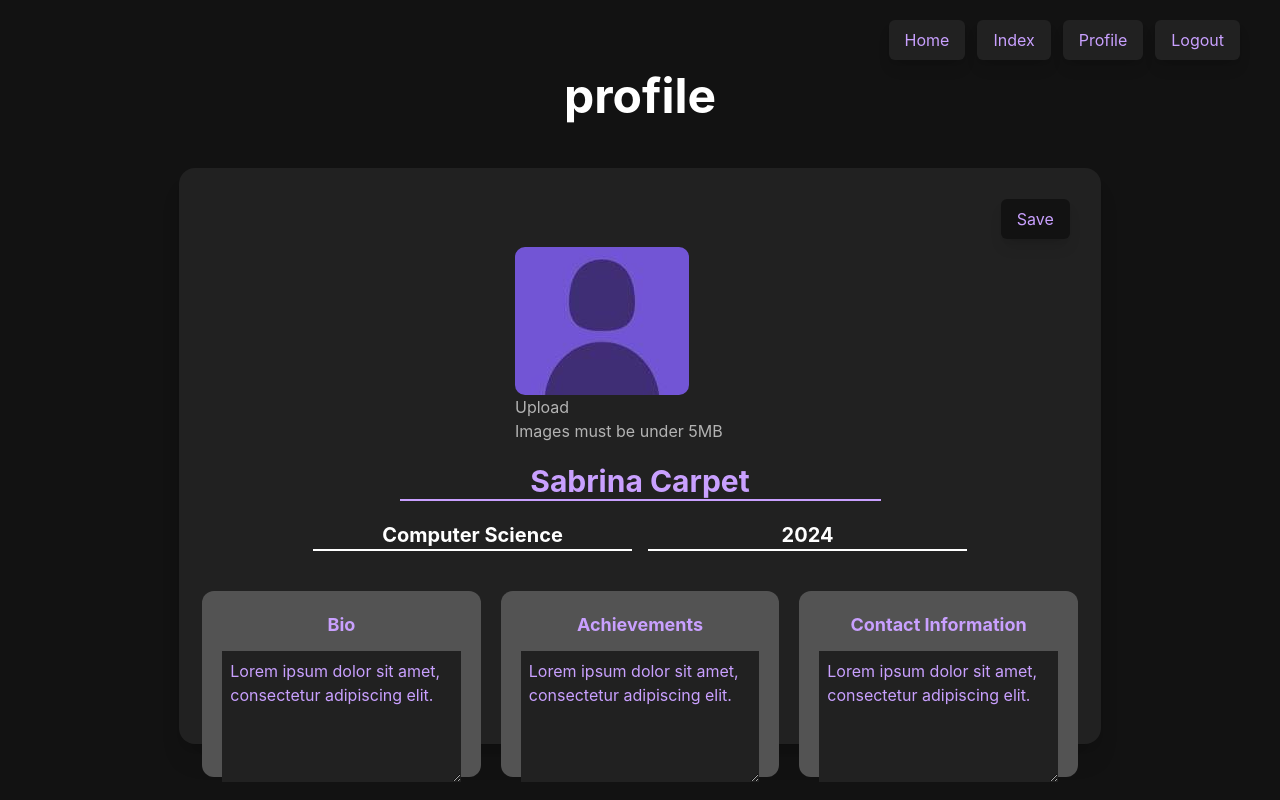
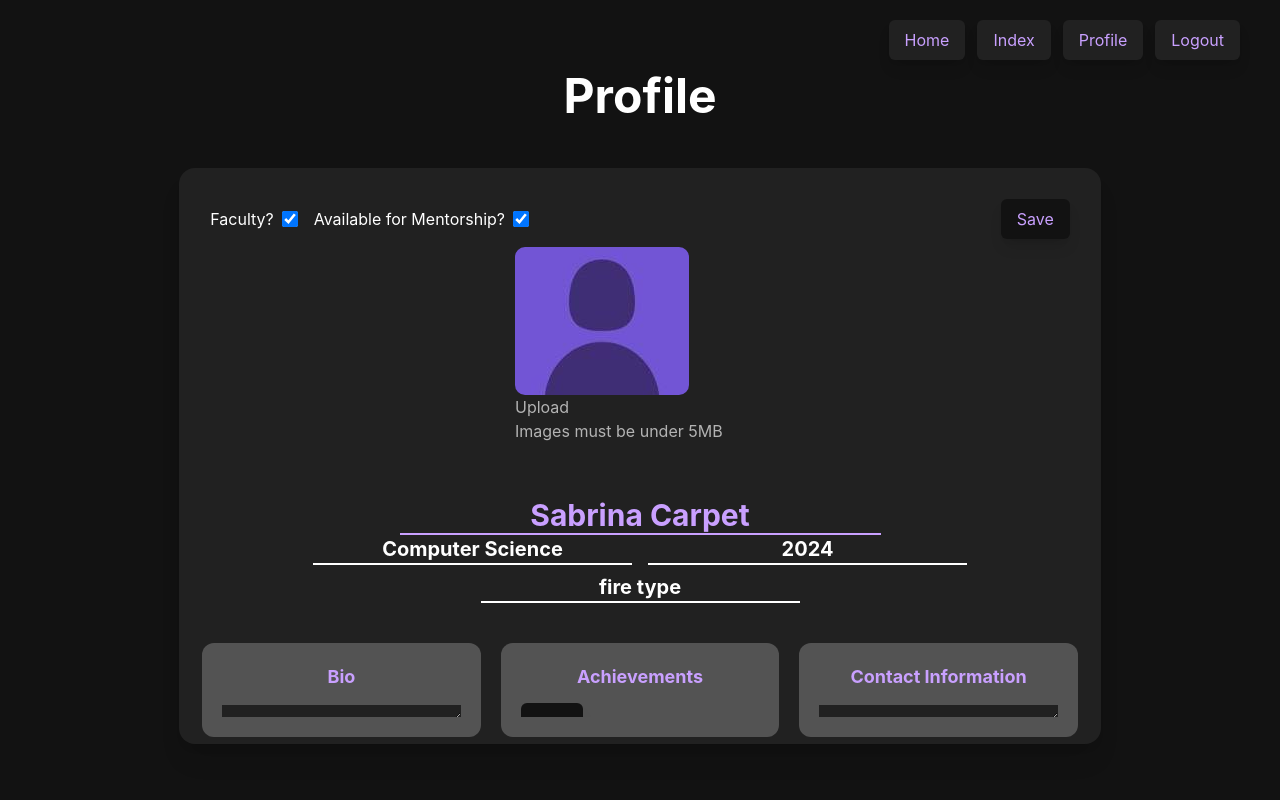
Before and after one commit to jxhnmo/SlingHealthAlumniTracker, a Next.js app in the folder frontend/: page /profile in a window 1280 px wide. Both pictures are taken after a click on the button "Edit". Built offline with nearby package versions, Linux system fonts and the light colour scheme.

Commit message:
- updated achievements to be selectable and list - scrollable sections - team type - faculty check and label - mentorship check and label - fixed lots of ui border overflow issues

```diff
--- a/frontend/src/pages/profile.tsx
+++ b/frontend/src/pages/profile.tsx
@@ -1,5 +1,13 @@
 import React from "react";
 import Link from "next/link";
+
+interface Achievement {
+  id: string;
+  type: "Pitches" | "Grants" | "Accelerator" | "Other Achievements";
+  name: string;
+  description: string;
+  checked: boolean;
+}
 
 interface User {
   id: string; // unique user id
@@ -7,9 +15,12 @@ interface User {
   name: string;
   year: string;
   major: string;
+  team_area?: string;
   bio?: string;
-  achievements?: string;
+  achievements?: Achievement[];
   contact?: string;
+  faculty?: boolean;
+  mentorship?: boolean;
 }
 
 const Profile: React.FC = () => {
@@ -21,9 +32,12 @@ const Profile: React.FC = () => {
     name: "Sabrina Carpet",
     year: "2024",
     major: "Computer Science",
+    team_area: "fire type",
     bio: "Lorem ipsum dolor sit amet, consectetur adipiscing elit.",
-    achievements: "Lorem ipsum dolor sit amet, consectetur adipiscing elit.",
+    achievements: [],
     contact: "Lorem ipsum dolor sit amet, consectetur adipiscing elit.",
+    faculty: true,
+    mentorship: true,
   };
 
   const [isEditing, setIsEditing] = React.useState(false);
@@ -56,8 +70,44 @@ const Profile: React.FC = () => {
     setEditedUser({ ...editedUser, [name]: value });
   };
 
+  const handleAchievementChange = (
+    index: number,
+    field: keyof Achievement,
+    value: string | boolean
+  ) => {
+    const updatedAchievements = [...(editedUser.achievements || [])];
+    updatedAchievements[index] = {
+      ...updatedAchievements[index],
+      [field]: value,
+    };
+    setEditedUser({ ...editedUser, achievements: updatedAchievements });
+  };
+
+  const addAchievement = () => {
+    setEditedUser({
+      ...editedUser,
+      achievements: [
+        ...(editedUser.achievements || []),
+        {
+          id: Date.now().toString(),
+          type: "Accelerator",
+          name: "",
+          description: "",
+          checked: false,
+        },
+      ],
+    });
+  };
+
+  const handleDelete = (index: number) => {
+    const updatedAchievements = [...(editedUser.achievements || [])];
+    updatedAchievements.splice(index, 1);
+    setEditedUser({ ...editedUser, achievements: updatedAchievements });
+  };
+
   const handleSave = async () => {
     // u guys set this up
+    setEditedUser(editedUser);
     setIsEditing(false);
     try {
       // TODO: save image
@@ -105,11 +155,70 @@ const Profile: React.FC = () => {
 
       <div className="w-screen h-screen px-[5%] flex flex-col justify-start items-center gap-[48px] p-10">
         <div className="mt-5 pt-[12px]">
-          <h1 className="text-center text-5xl font-bold text-white">profile</h1>
+          <h1 className="text-center text-5xl font-bold text-white">Profile</h1>
         </div>
 
-        <div className="w-[80%] h-[80%] bg-[--dark2] rounded-2xl shadow-xl p-[2%]">
-          <div className="w-full flex justify-end p-2">
+        <div className="w-[80%] h-[80%] bg-[--dark2] rounded-2xl shadow-xl p-[2%] flex flex-col">
+          <div className="w-full flex justify-between p-2">
+            <div className="flex items-center gap-4">
+              <div className="flex items-center gap-2">
+                {isEditing ? ( //check for faculty as well! only allow show
+                  <div className="flex items-center gap-2 text-white">
+                    <label
+                      htmlFor="faculty-checkbox"
+                      className="cursor-pointer"
+                    >
+                      Faculty?
+                    </label>
+                    <input
+                      id="faculty-checkbox"
+                      type="checkbox"
+                      checked={editedUser.faculty || false}
+                      onChange={(e) =>
+                        setEditedUser({
+                          ...editedUser,
+                          faculty: e.target.checked,
+                        })
+                      }
+                      className="w-4 h-4 cursor-pointer"
+                    />
+                  </div>
+                ) : (
+                  editedUser.faculty && (
+                    <div className="px-4 py-2 bg-[--popcol] text-[--background] rounded-md shadow-lg">
+                      Faculty
+                    </div>
+                  )
+                )}
+              </div>
+
+              {isEditing ? (
+                <div className="flex items-center gap-2 text-white">
+                  <label htmlFor="faculty-checkbox" className="cursor-pointer">
+                    Available for Mentorship?
+                  </label>
+                  <input
+                    id="mentorship-checkbox"
+                    type="checkbox"
+                    checked={editedUser.mentorship || false}
+                    onChange={(e) =>
+                      setEditedUser({
+                        ...editedUser,
+                        mentorship: e.target.checked,
+                      })
+                    }
+                    className="w-4 h-4 cursor-pointer"
+                  />
+                </div>
+              ) : (
+                editedUser.faculty && (
+                  <div className="px-4 py-2 bg-[--popcol] text-[--background] rounded-md shadow-lg">
+                    Available for Mentorship
+                  </div>
+                )
+              )}
+            </div>
+
             {loggedInId === user.id && (
               <button
                 onClick={isEditing ? handleSave : handleEdit}
@@ -122,6 +231,7 @@ const Profile: React.FC = () => {
           </div>
 
           <div className="w-full h-full flex flex-col items-center gap-5">
+            <div className="w-full flex flex-col items-center justify-center mb-5">
               <div className="h-[250px] w-[250px]">
                 {isEditing ? ( // editing for pfp
                   <div>
@@ -190,7 +300,8 @@ const Profile: React.FC = () => {
                   />
                 )}
               </div>
-            {/* name, major, year */}
+
+              {/* name, major, year, team */}
               {isEditing ? (
                 <>
                   <input
@@ -220,6 +331,15 @@ const Profile: React.FC = () => {
                       className="text-xl font-bold text-center bg-[--dark2] text-white border-b-2 border-white outline-none"
                     />
                   </div>
+
+                  <input
+                    type="text"
+                    name="team_area"
+                    value={editedUser.team_area || ""}
+                    onChange={handleChange}
+                    placeholder="Team Area"
+                    className="text-xl font-bold text-center bg-[--dark2] text-white border-b-2 border-white outline-none mt-2"
+                  />
                 </>
               ) : (
                 <>
@@ -229,15 +349,21 @@ const Profile: React.FC = () => {
                   <h2 className="text-xl font-bold text-white">
                     {editedUser.major} Class of {editedUser.year}
                   </h2>
+                  <h3 className="text-xl font-bold text-white mt-2">
+                    {editedUser.team_area || "No team area specified"}
+                  </h3>
                 </>
               )}
+            </div>
 
             {/* bio, achievements, contact */}
-            <div className="w-full h-[50%] bg-[] flex justify-between gap-5 mt-5">
-              <div className="w-1/3 h-[full] bg-[--grey1] rounded-xl p-5 text-white">
+            <div className="w-full h-[100%] bg-[] flex justify-between gap-5 mb-10 overflow-y-auto">
+              <div className="w-1/3 h-[full] bg-[--grey1] rounded-xl p-5 text-white flex flex-col">
                 <h3 className="text-lg font-bold mb-3 text-center text-[--popcol]">
                   Bio
                 </h3>
+
+                <div className="overflow-y-auto h-[90%]">
                   {isEditing ? (
                     <textarea
                       name="bio"
@@ -250,28 +376,134 @@ const Profile: React.FC = () => {
                     <p>{editedUser.bio}</p>
                   )}
                 </div>
+              </div>
 
-              <div className="w-1/3 h-[full] bg-[--grey1] rounded-xl p-5 text-white">
+              <div className="w-1/3 h-[full] bg-[--grey1] rounded-xl p-5 text-white flex flex-col">
                 <h3 className="text-lg font-bold mb-3 text-center text-[--popcol]">
                   Achievements
                 </h3>
+                <div className="overflow-y-auto h-[90%]">
                   {isEditing ? (
+                    <>
+                      {(editedUser.achievements || []).map(
+                        (achievement, index) => (
+                          <div
+                            key={achievement.id}
+                            className="w-full flex gap-2 justify-between pb-2"
+                          >
+                            <select
+                              className=""
+                              value={achievement.type}
+                              onChange={(e) =>
+                                handleAchievementChange(
+                                  index,
+                                  "type",
+                                  e.target.value
+                                )
+                              }
+                            >
+                              <option value="Pitches">Pitches</option>
+                              <option value="Grants">Grants</option>
+                              <option value="Accelerator">Accelerator</option>
+                              <option value="Other Achievements">
+                                Other Achievements
+                              </option>
+                            </select>
+
+                            <input
+                              className="text-xs w-[30%] bg-[--dark2] text-[--popcol] outline-none"
+                              type="text"
+                              value={achievement.name}
+                              placeholder="Name"
+                              onChange={(e) =>
+                                handleAchievementChange(
+                                  index,
+                                  "name",
+                                  e.target.value
+                                )
+                              }
+                            />
+
                             <textarea
-                    name="achievements"
-                    value={editedUser.achievements}
-                    onChange={handleChange}
-                    placeholder="Achievements"
-                    className="w-full h-[90%] bg-[--dark2] text-[--popcol] outline-none p-2"
+                              className="text-xs w-[30%] bg-[--dark2] text-[--popcol] outline-none"
+                              value={achievement.description}
+                              placeholder="Description"
+                              onChange={(e) =>
+                                handleAchievementChange(
+                                  index,
+                                  "description",
+                                  e.target.value
+                                )
+                              }
                             />
+
+                            <div className="flex justify-end">
+                              <button
+                                className="text-[--white] font-bold text-xl p-1 hover:text-[--popcol] rounded-md transition"
+                                onClick={() => handleDelete(index)}
+                              >
+                                X
+                              </button>
+                            </div>
+                          </div>
+                        )
+                      )}
+                      <button
+                        className="px-4 py-2 bg-[--background] text-[--popcol] rounded-md shadow-lg transition
+                           hover:bg-[--popcol] hover:text-[--dark2] hover:scale-105"
+                        onClick={addAchievement}
+                      >
+                        Add
+                      </button>
+                    </>
                   ) : (
-                  <p>{editedUser.achievements}</p>
+                    <>
+                      {(() => {
+                        const achievementsByType: Record<
+                          string,
+                          Achievement[]
+                        > = {};
+
+                        (editedUser.achievements ?? []).forEach(
+                          (achievement) => {
+                            if (!achievementsByType[achievement.type]) {
+                              achievementsByType[achievement.type] = [];
+                            }
+                            achievementsByType[achievement.type].push(
+                              achievement
+                            );
+                          }
+                        );
+
+                        return Object.entries(achievementsByType).map(
+                          ([type, achievements]) => (
+                            <div key={type} className="mb-4">
+                              <h4 className="font-bold text-[--popcol]">
+                                {type}:
+                              </h4>
+                              {achievements.map((achievement) => (
+                                <div key={achievement.id} className="mb-2">
+                                  <p className="text-s">{achievement.name}</p>
+                                  <p className="text-xs">
+                                    {achievement.description}
+                                  </p>
+                                </div>
+                              ))}
+                            </div>
+                          )
+                        );
+                      })()}
+                    </>
                   )}
                 </div>
+              </div>
 
-              <div className="w-1/3 h-[full] bg-[--grey1] rounded-xl p-5 text-white">
+              <div className="w-1/3 h-[full] bg-[--grey1] rounded-xl p-5 text-white flex flex-col">
                 <h3 className="text-lg font-bold mb-3 text-center text-[--popcol]">
                   Contact Information
                 </h3>
+
+                <div className="overflow-y-auto h-[90%]">
                   {isEditing ? (
                     <textarea
                       name="contact"
@@ -289,6 +521,7 @@ const Profile: React.FC = () => {
           </div>
         </div>
       </div>
+    </div>
   );
 };
 
```
Also changed, not shown: frontend/src/styles/globals.css (+32 -5 lines), 2 other files (tests, documents, lock files or other folders). Lines whose indentation alone changed are shown as unchanged.
